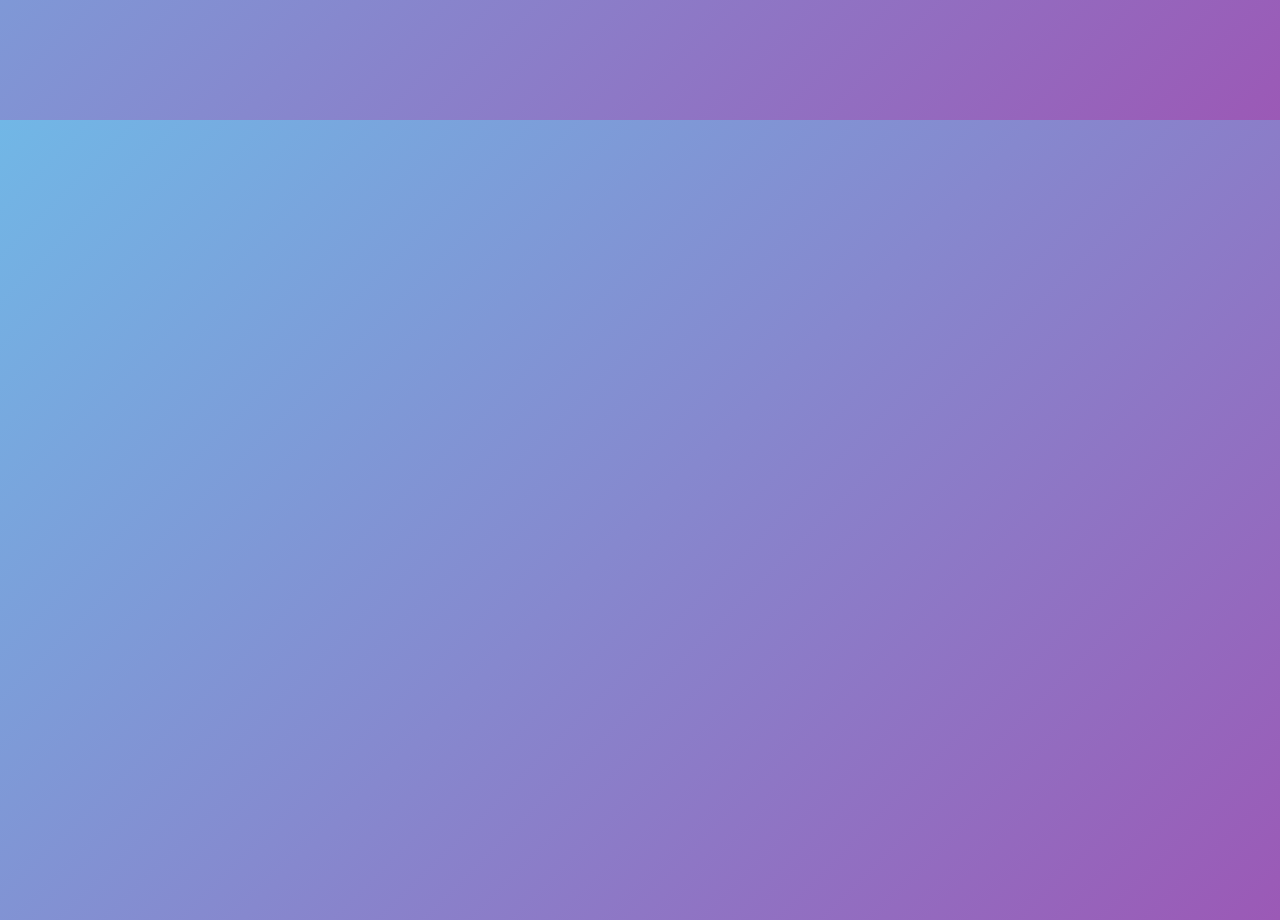
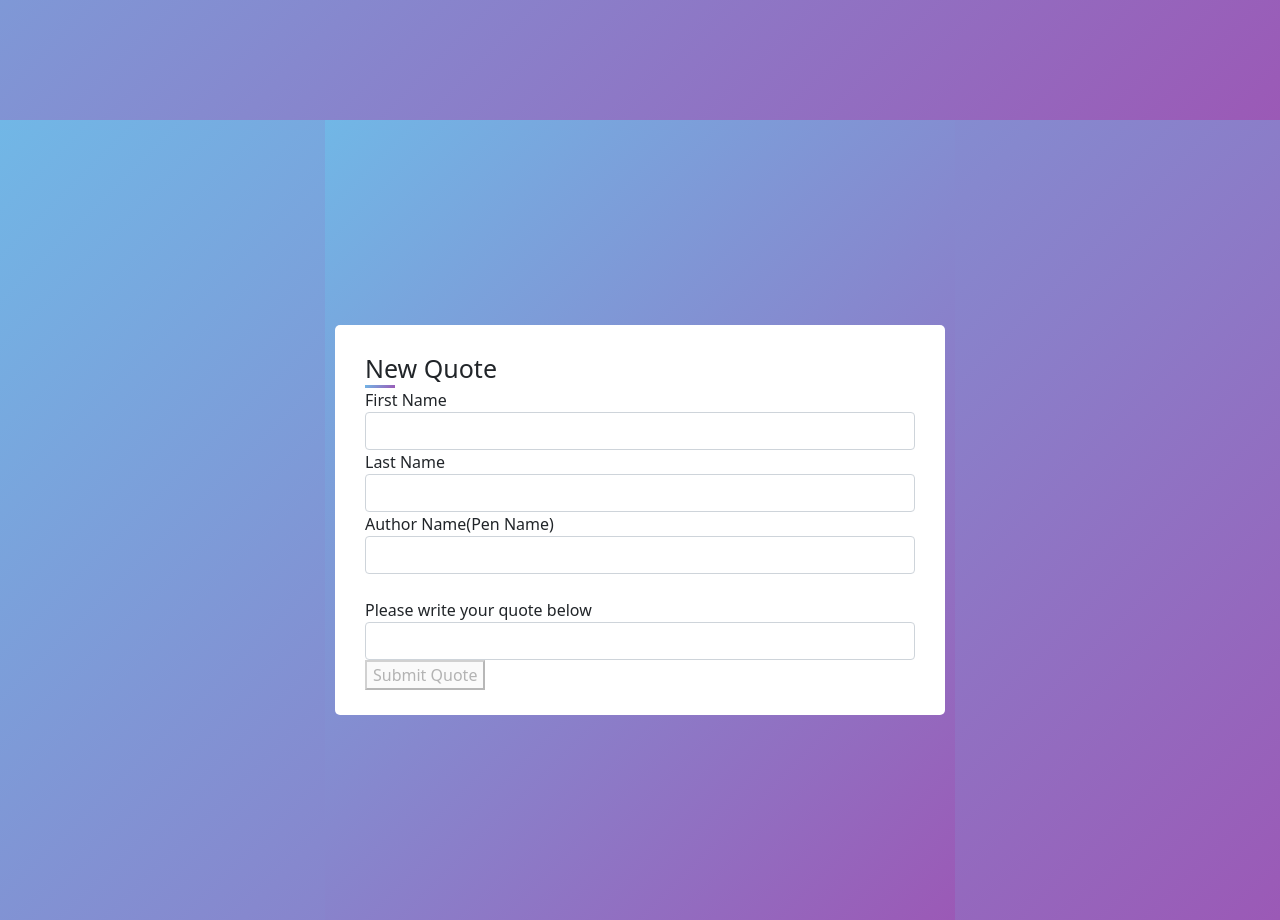
Before and after one commit to AdnanK1/NewQuote, an Angular app: page / in a window 1280 px wide. Shown: the part 680-1600 px from the top of the page. Built offline with nearby package versions, Linux system fonts and the light colour scheme.

Commit message:
Added funtionality for button to show results.

```diff
--- a/src/app/form/form1/form1.component.css
+++ b/src/app/form/form1/form1.component.css
@@ -36,7 +36,7 @@ body {
     flex-wrap: wrap;
 }
 
-.button {
+.button .submit {
     height: 100%;
     width: 100%;
     outline: none;
--- a/src/app/form/form1/form1.component.ts
+++ b/src/app/form/form1/form1.component.ts
@@ -6,7 +6,7 @@ import { User } from 'src/app/user';
   styleUrls: ['./form1.component.css']
 })
 export class Form1Component implements OnInit {
-  newUser = new User("","","","");
+  newUser = new User(0,"","","","");
   @Output() addUser = new EventEmitter<User>();
   onSubmit(){
 
--- a/src/app/form/index/index.component.html
+++ b/src/app/form/index/index.component.html
@@ -1,12 +1,17 @@
 <!DOCTYPE html>
 <html lang="en">
+
 <head>
     <meta charset="UTF-8">
     <meta http-equiv="X-UA-Compatible" content="IE=edge">
     <meta name="viewport" content="width=device-width, initial-scale=1.0">
     <title>Document</title>
 </head>
+
 <body>
+    <div class="col-md-6">
+        <app-form1 (addUser)="addNewUser($event)"></app-form1>
+    </div>
+</body>
 
-</body>
 </html>
--- a/src/app/form/index/index.component.ts
+++ b/src/app/form/index/index.component.ts
@@ -1,4 +1,5 @@
 import { Component, OnInit } from '@angular/core';
+import { User } from 'src/app/user';
 
 @Component({
   selector: 'app-index',
@@ -6,7 +7,12 @@ import { Component, OnInit } from '@angular/core';
   styleUrls: ['./index.component.css']
 })
 export class IndexComponent implements OnInit {
-
+  user: any;
+  addNewUser(_user: any){
+    let goalLength = this.user.length;
+    User.id = goalLength+1;
+    this.user.push(User)
+  }
   constructor() { }
 
   ngOnInit(): void {
--- a/src/app/user.ts
+++ b/src/app/user.ts
@@ -1,5 +1,7 @@
 export class User {
+    static id: any;
     constructor(
+        public id: number,
         public firstName: string,
         public lastName: string,
         public authorName: string,
```
